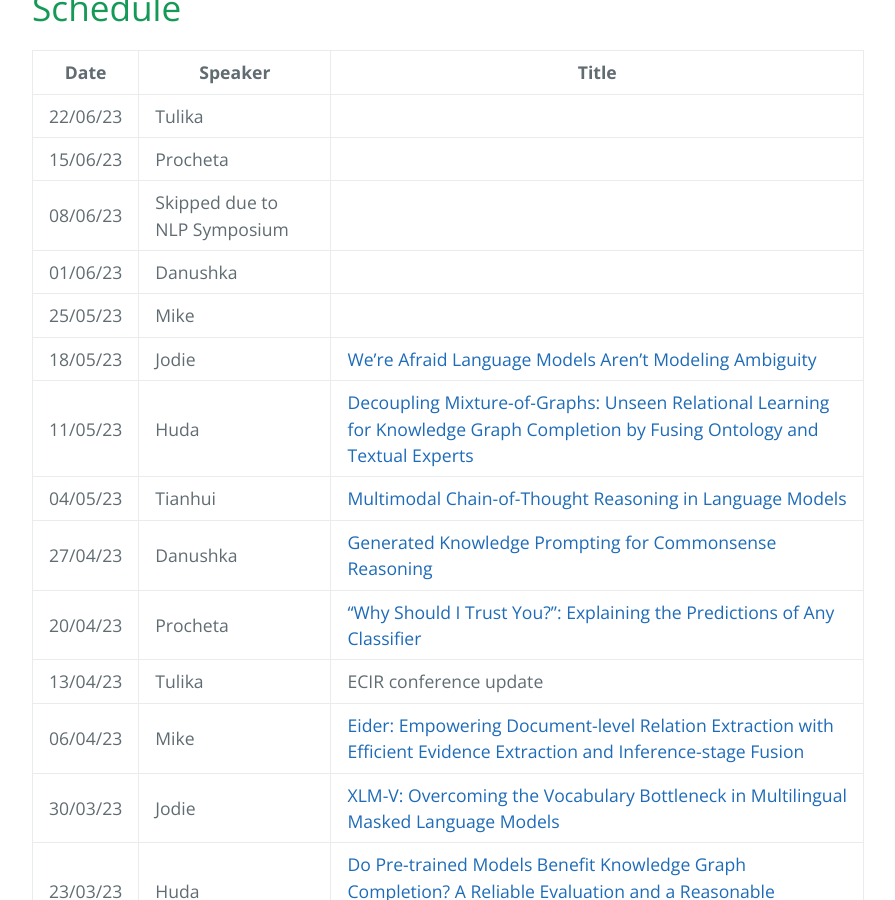
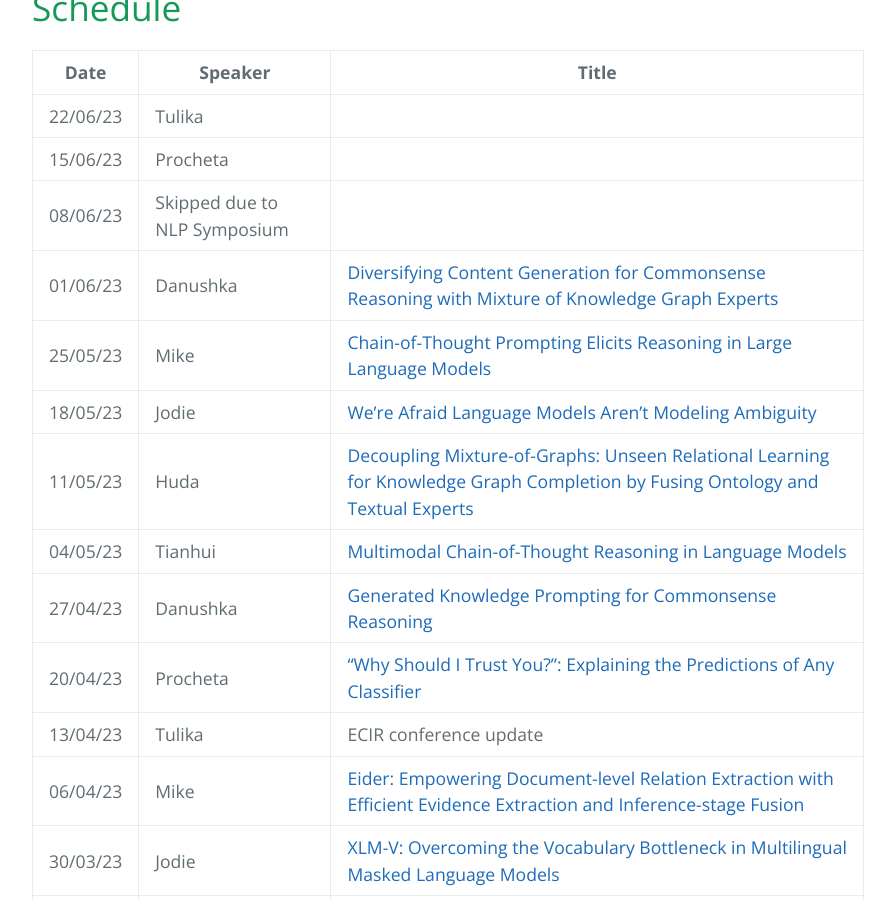
Before and after one commit to LivNLP/livnlp.github.io, a Jekyll site: the page built from reading.md, in a window 1280 px wide and 900 px high, scrolled down 524 px. Shown: the whole window, without its empty margins (192-1087 px from the left). Built offline with Jekyll 4.4.1, drawn with Linux system fonts in a browser that asks for light colours.

Commit message:
Update reading.md

```diff
--- a/reading.md
+++ b/reading.md
@@ -16,8 +16,8 @@ We meet on a weely basis to discuss recent research papers. Here is the schedule
 | 22/06/23 | Tulika | |
 | 15/06/23 | Procheta | |
 | 08/06/23 | Skipped due to NLP Symposium | |
-| 01/06/23 | Danushka | |
-| 25/05/23 | Mike | |
+| 01/06/23 | Danushka |[Diversifying Content Generation for Commonsense Reasoning with Mixture of Knowledge Graph Experts](https://aclanthology.org/2022.findings-acl.149/) |
+| 25/05/23 | Mike | [Chain-of-Thought Prompting Elicits Reasoning in Large Language Models](https://arxiv.org/abs/2201.11903)|
 | 18/05/23 | Jodie |[We're Afraid Language Models Aren't Modeling Ambiguity](https://arxiv.org/abs/2304.14399)|
 | 11/05/23 | Huda | [Decoupling Mixture-of-Graphs: Unseen Relational Learning for Knowledge Graph Completion by Fusing Ontology and Textual Experts](https://aclanthology.org/2022.coling-1.196/)|
 | 04/05/23 | Tianhui | [Multimodal Chain-of-Thought Reasoning in Language Models](https://arxiv.org/abs/2302.00923)|
```
